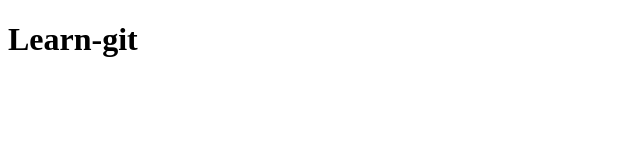
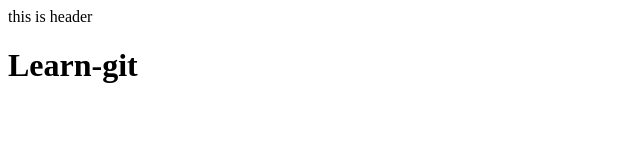
Before and after one commit to sonnguyen2312/git-bc28, a plain HTML site: page index.html in a window 1280 px wide. Shown: the whole page, without its empty margins (0-640 px from the left). Drawn offline with Linux system fonts and the light colour scheme.

Commit message:
finish header

```diff
--- a/index.html
+++ b/index.html
@@ -6,6 +6,9 @@
     <meta name="viewport" content="width=device-width, initial-scale=1.0">
     <title>learn-git</title>
 <body>
+    <header>
+        this is header
+    </header>
     <h1>Learn-git</h1>
 </body>
 </html>
```
